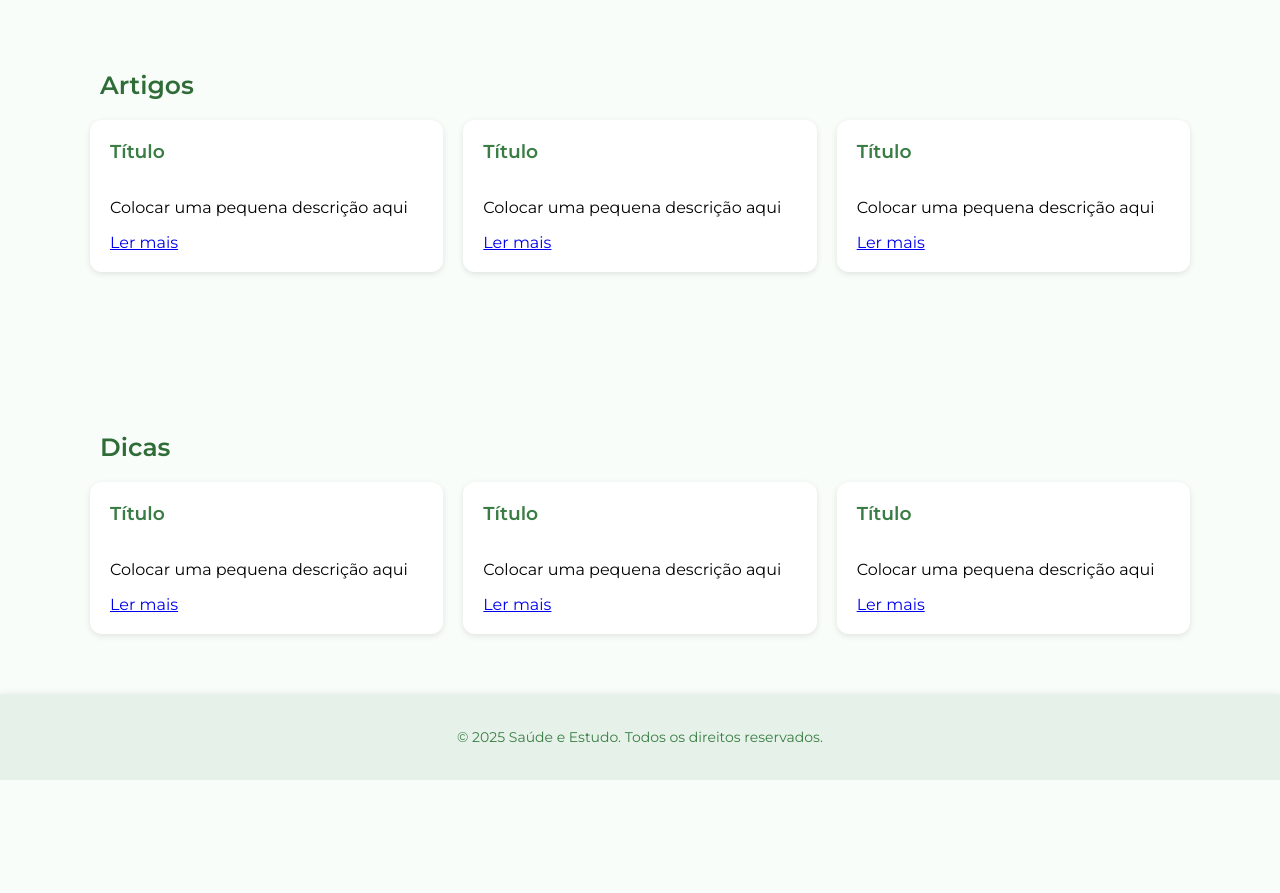
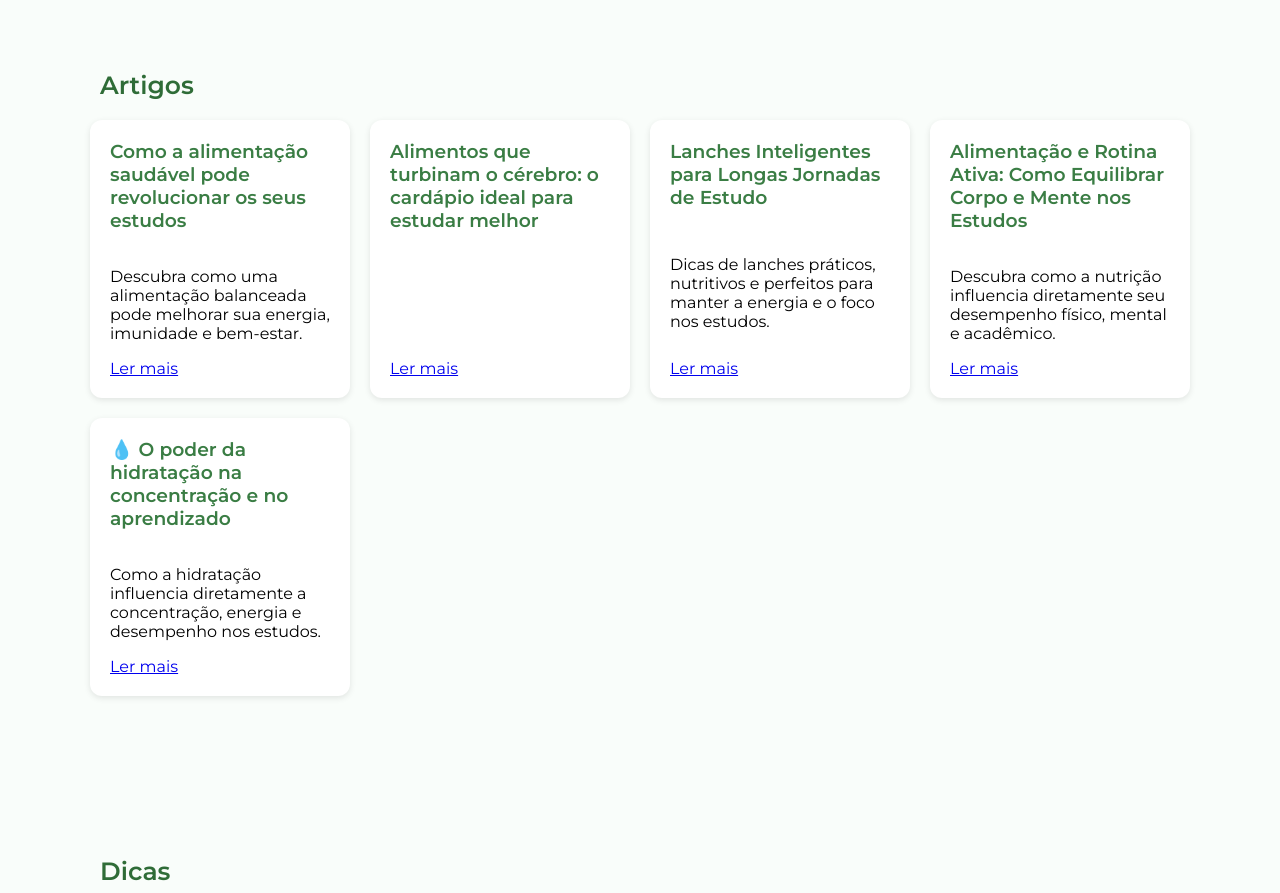
Before and after one commit to meloevelin-spec/TCC, a plain HTML site: page saudenutricional.html in a window 1280 px wide. Shown: the part 740-1633 px from the top of the page. Before the commit the page ends 1520 px from the top, so only its background shows below. Drawn offline with Linux system fonts and the light colour scheme; files that its build step writes are made by us from their sources.

Commit message:
Update saudenutricional.html
ATUALIZA 3

```diff
--- a/saudenutricional.html
+++ b/saudenutricional.html
@@ -3,7 +3,7 @@
 <head>
 <meta charset="UTF-8" />
 <meta name="viewport" content="width=device-width, initial-scale=1" />
-<link rel="stylesheet" href="css/estilo.css">
+<link rel="stylesheet" href="estilo.css">
 <title>Saúde e Estudo</title>
 <style>
   @import url('https://fonts.googleapis.com/css2?family=Montserrat:wght@400;600&display=swap');
@@ -38,20 +38,31 @@
     <h2>Artigos</h2>
     <div class="artg">
       <div class="art">
-        <h3>Título</h3>
-        <p>Colocar uma pequena descrição aqui</p>
-        <a href="#">Ler mais</a>
-      </div>
-      <div class="art">
-        <h3>Título</h3>
-        <p>Colocar uma pequena descrição aqui</p>
-        <a href="#">Ler mais</a>
-      </div>
-      <div class="art">
-        <h3>Título</h3>
-        <p>Colocar uma pequena descrição aqui</p>
-        <a href="#">Ler mais</a>
-      </div>
+  <h3>Como a alimentação saudável pode revolucionar os seus estudos  </h3>
+  <p>Descubra como uma alimentação balanceada pode melhorar sua energia, imunidade e bem-estar.</p>
+  <a href="artigos/artigo1saudenutri.html">Ler mais</a>
+</div>
+<div class="art">
+  <h3>Alimentos que turbinam o cérebro: o cardápio ideal para estudar melhor</h3>
+  <p></p>
+  <a href="artigos/artigo2saudenutri.html">Ler mais</a>
+</div>
+<div class="art">
+  <h3>Lanches Inteligentes para Longas Jornadas de Estudo</h3>
+  <p>Dicas de lanches práticos, nutritivos e perfeitos para manter a energia e o foco nos estudos.</p>
+  <a href="artigos/artigo3saudenutri.html">Ler mais</a>
+</div>
+<div class="art">
+  <h3>Alimentação e Rotina Ativa: Como Equilibrar Corpo e Mente nos Estudos</h3>
+  <p>Descubra como a nutrição influencia diretamente seu desempenho físico, mental e acadêmico.</p>
+  <a href="artigos/artigo4saudenutri.html">Ler mais</a>
+</div>
+<div class="art">
+  <h3>💧 O poder da hidratação na concentração e no aprendizado</h3>
+  <p>Como a hidratação influencia diretamente a concentração, energia e desempenho nos estudos.</p>
+  <a href="artigos/artigo5saudenutri.html">Ler mais</a>
+</div>
+
     </div>
   </section>
   <section class="dicas" id="dicas">
```
